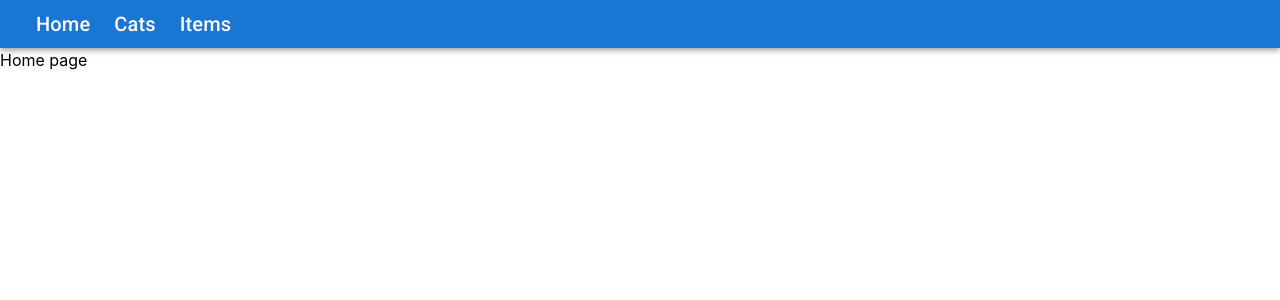
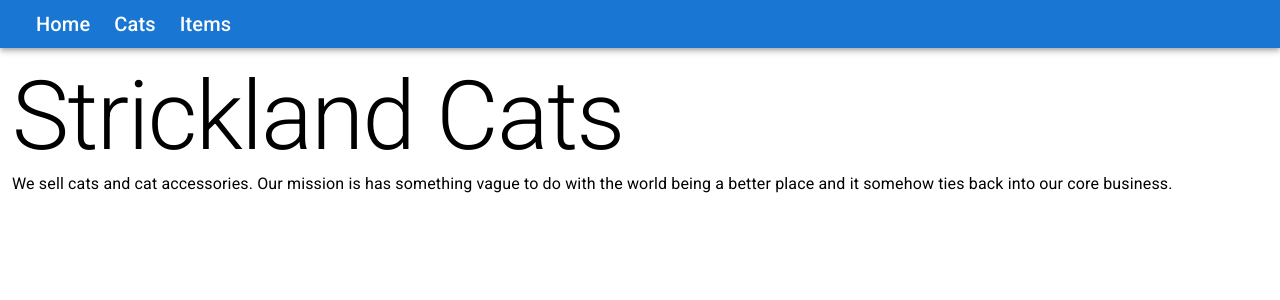
Before and after one commit to haihala/verkkokauppa, a React (Create React App) app in the folder frontend/: page / in a window 1280 px wide. Shown: the top 300 px of the page. Built offline with nearby package versions, Linux system fonts and the light colour scheme; no server answers.

Commit message:
Add buttons and text to frontend

```diff
--- a/frontend/src/components/ItemCard.tsx
+++ b/frontend/src/components/ItemCard.tsx
@@ -2,22 +2,20 @@ import { Card, Typography } from "@mui/material";
 
 export type CardProps = {
   title: string;
-  subtitle?: string;
+  element?: React.ReactNode;
   image?: string;
   alt?: string;
 };
 
-export const ItemCard = ({ title, subtitle, image, alt }: CardProps) => {
-  console.log(image);
-
+export const ItemCard = ({ title, element, image, alt }: CardProps) => {
   return (
     <Card className="p-3 m-3 flex flex-row justify-between">
       {image && (
         <img src={image} alt={alt} className="w-24 h-24 object-cover" />
       )}
-      <div className="flex flex-col gap-3">
+      <div className="flex flex-col gap-3 items-end">
         <Typography variant="h4">{title}</Typography>
-        {subtitle && <Typography>{subtitle}</Typography>}
+        {element}
       </div>
     </Card>
   );
--- a/frontend/src/models.ts
+++ b/frontend/src/models.ts
@@ -1,5 +1,6 @@
 export interface Item {
   name: string;
+  image: string;
   price: number;
 }
 
--- a/frontend/src/views/Cats.tsx
+++ b/frontend/src/views/Cats.tsx
@@ -1,3 +1,4 @@
+import { Button } from "@mui/material";
 import { observer } from "mobx-react";
 
 import { GridLayout } from "../components";
@@ -9,7 +10,15 @@ export const Cats = observer(() => {
   return (
     <GridLayout
       items={cats.map((cat) => {
-        return { title: cat.name, image: cat.image };
+        return {
+          title: cat.name,
+          image: cat.image,
+          element: (
+            <Button variant="contained" sx={{ maxWidth: "5rem" }}>
+              Adopt
+            </Button>
+          ),
+        };
       })}
     />
   );
--- a/frontend/src/views/Home.tsx
+++ b/frontend/src/views/Home.tsx
@@ -1 +1,12 @@
-export const Home = () => <>Home page</>;
+import { Typography } from "@mui/material";
+
+export const Home = () => (
+  <div className="p-3">
+    <Typography variant="h1">Strickland Cats</Typography>
+    <Typography>
+      We sell cats and cat accessories. Our mission is has something vague to do
+      with the world being a better place and it somehow ties back into our core
+      business.
+    </Typography>
+  </div>
+);
--- a/frontend/src/views/Items.tsx
+++ b/frontend/src/views/Items.tsx
@@ -1,3 +1,4 @@
+import { Button } from "@mui/material";
 import { observer } from "mobx-react";
 
 import { GridLayout } from "../components";
@@ -9,7 +10,16 @@ export const Items = observer(() => {
   return (
     <GridLayout
       items={items.map((item) => {
-        return { title: item.name, subtitle: `${item.price}€` };
+        return {
+          title: item.name,
+          image: item.image,
+          element: (
+            <div className="flex gap-3">
+              <div className="my-auto">{item.price}€</div>
+              <Button variant="contained">Add to cart</Button>
+            </div>
+          ),
+        };
       })}
     />
   );
```
